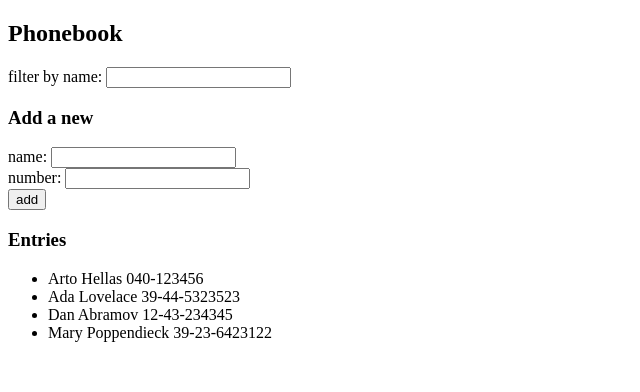
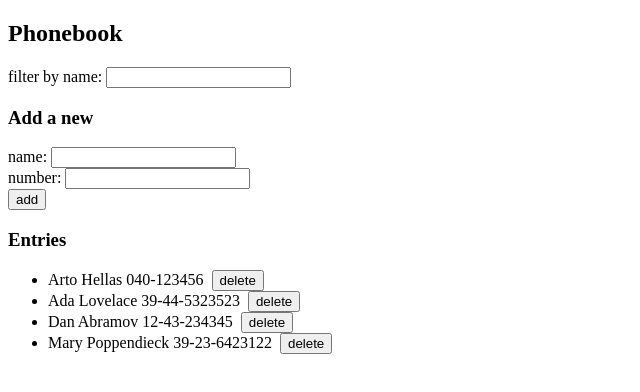
Before and after one commit to fredbouk/full-stack-open-2020, a React (Create React App) app in the folder part2/phonebook/: page / in a window 1280 px wide. Shown: the top 392 px of the page, without its empty margins (0-640 px from the left). Built offline with nearby package versions, Linux system fonts and the light colour scheme; data requests are answered from the project's data file.

Commit message:
2.17+2.18

```diff
--- a/part2/phonebook/src/App.js
+++ b/part2/phonebook/src/App.js
@@ -24,7 +24,7 @@ const App = () => {
 
   const regex = new RegExp(`.*${newFilter}`, 'i')
 
-  const notesToShow = newFilter
+  const personsToShow = newFilter
     ? persons.filter(obj => regex.test(obj.name))
     : persons
 
@@ -41,8 +41,16 @@ const App = () => {
       number: newNumber
     }
 
-    if (persons.find(ojb => ojb.name === newName)) {
-      window.alert(`${newName} is already added to phonebook`)
+    const existingPerson = persons.find(ojb => ojb.name.toLowerCase() === newName.toLowerCase())
+    const updatePerson = { ...existingPerson, number: newNumber }
+
+    if (existingPerson) {
+      if (window.confirm(`${newName} is already added to phonebook, replace the old number with a new one?`)) {
+        personService.update(updatePerson.id, updatePerson)
+          .then(updatedPerson => setPersons(persons.map(person => person.id !== updatePerson.id ? person : updatedPerson)))
+        setNewName('')
+        setNewNumber('')
+      }
     } else {
       personService.create(personObject)
         .then(returnedPerson => {
@@ -71,7 +79,7 @@ const App = () => {
 
       <h3>Entries</h3>
 
-      <Persons notesToShow={notesToShow} />
+      <Persons personsToShow={personsToShow} setPersons={setPersons} persons={persons} />
     </div>
   )
 }
--- a/part2/phonebook/src/components/Entry.js
+++ b/part2/phonebook/src/components/Entry.js
@@ -1,9 +1,20 @@
 import React from 'react'
+import personService from '../services/resources'
 
-const Entry = ({ name, number }) => (
-  <li>
-    {name} {number}
-  </li>
-)
+const Entry = ({ id, name, number, setPersons, persons }) => {
+  const removeAndUpdate = (id) => {
+    if (window.confirm(`Delete ${name} ?`)) {
+      personService.del(id)
+      setPersons(persons.filter(person => person.id !== id))
+    }
+  }
+
+  return (
+    <li>
+      {name} {number}
+      &nbsp; <button onClick={() => removeAndUpdate(id)}>delete</button>
+    </li>
+  )
+}
 
 export default Entry
--- a/part2/phonebook/src/components/Persons.js
+++ b/part2/phonebook/src/components/Persons.js
@@ -1,9 +1,9 @@
 import React from 'react'
 import Entry from './Entry'
 
-const Persons = ({ notesToShow }) => (
+const Persons = ({ personsToShow, setPersons, persons }) => (
   <ul>
-    {notesToShow.map(person => <Entry key={person.name} name={person.name} number={person.number} />)}
+    {personsToShow.map(person => <Entry key={person.id} id={person.id} name={person.name} number={person.number} setPersons={setPersons} persons={persons} />)}
   </ul>
 )
 
--- a/part2/phonebook/src/services/resources.js
+++ b/part2/phonebook/src/services/resources.js
@@ -11,4 +11,13 @@ const create = newObject => {
   return request.then(response => response.data)
 }
 
-export default { getAll, create }
+const del = (id) => {
+  axios.delete(`${baseUrl}/${id}`)
+}
+
+const update = (id, obj) => {
+  const request = axios.put(`${baseUrl}/${id}`, obj)
+  return request.then(response => response.data)
+}
+
+export default { getAll, create, del, update }
```
